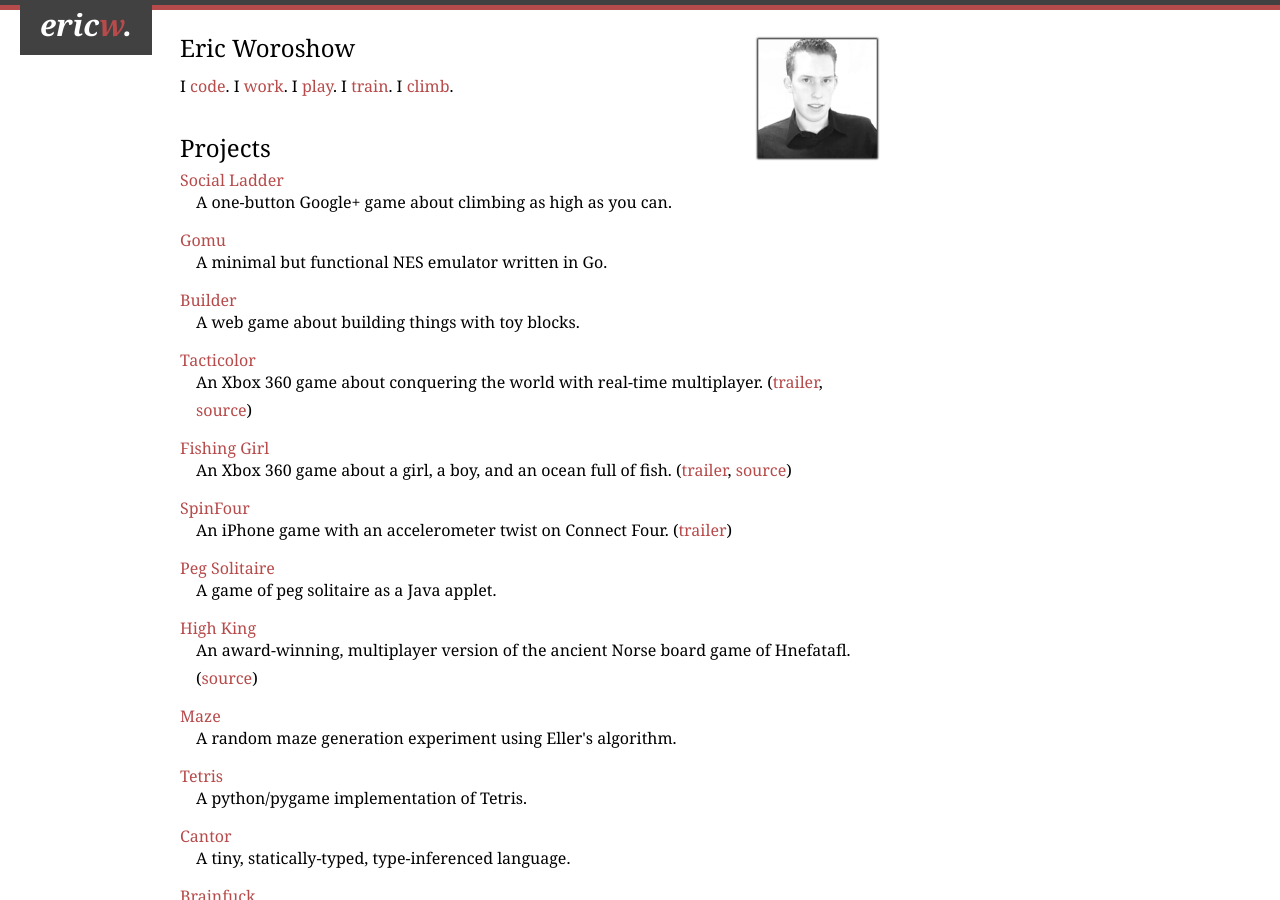
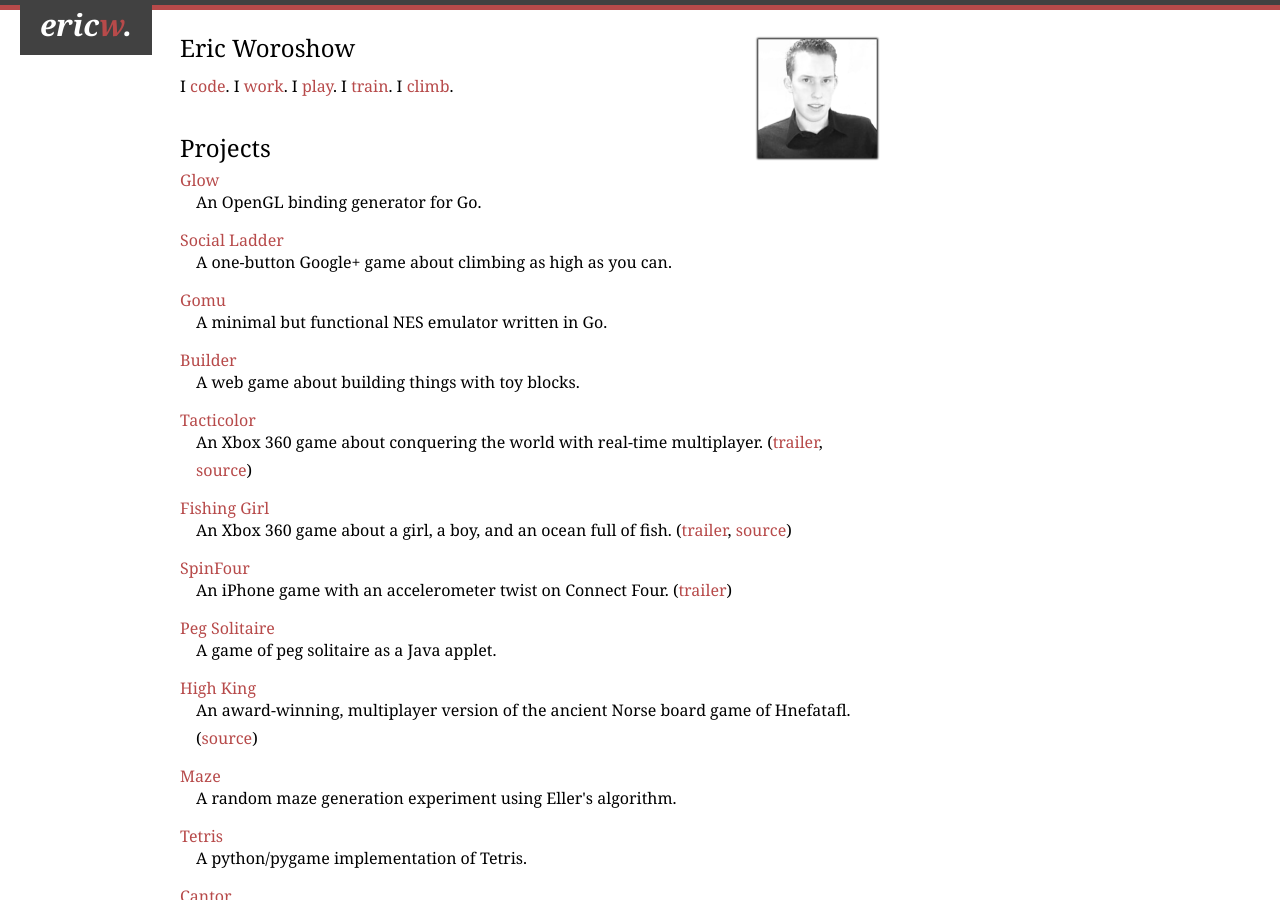
Before and after one commit to errcw/errcw.github.com, a Jekyll site: the page built from index.html, in a window 1280 px wide and 900 px high. Built offline with Jekyll 4.4.1, drawn with Linux system fonts in a browser that asks for light colours.

Commit message:
Update projects to include Glow

```diff
--- a/index.html
+++ b/index.html
@@ -14,6 +14,9 @@ I <a href='http://www.planetgranite.com/'>climb</a>.
 </p>
 
 <h1>Projects</h1>
+<h3><a href='https://github.com/go-gl/glow'>Glow</a></h3>
+<p>An OpenGL binding generator for Go.</p>
+
 <h3><a href='http://socialladdergame.appspot.com/'>Social Ladder</a></h3>
 <p>A one-button Google+ game about climbing as high as you can.</p>
 
```
